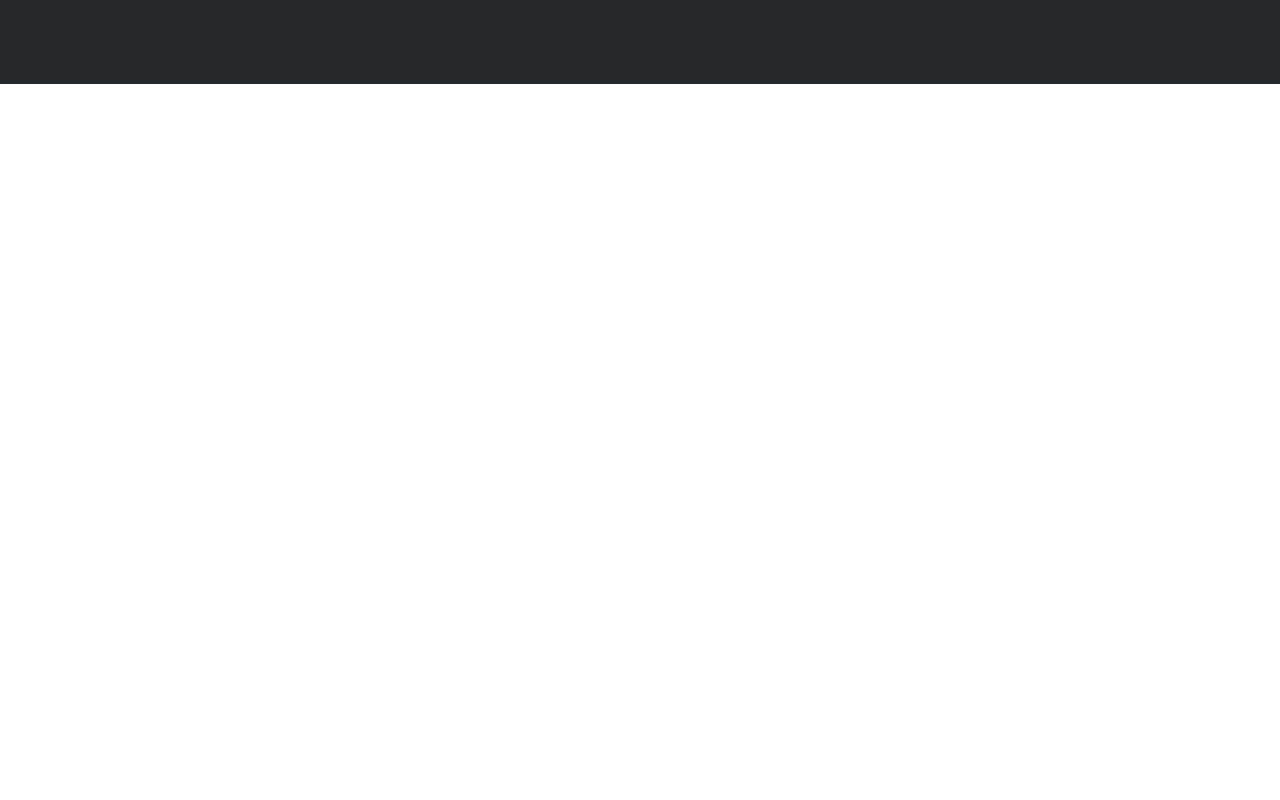
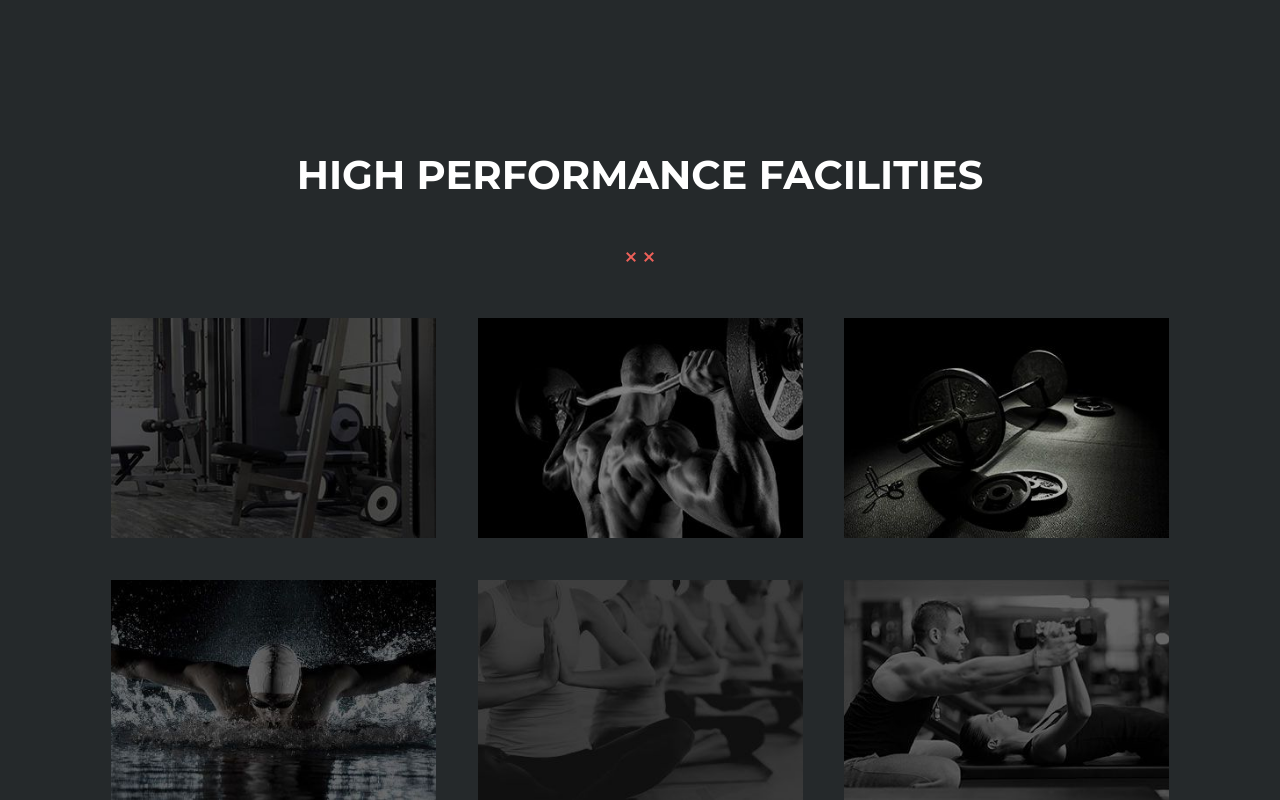
Before and after one commit to Lucaponz91/proj-html-vuejs, a Vue app: page / in a window 1280 px wide. Shown: the part 3484-4284 px from the top of the page. Before the commit the page ends 3568 px from the top, so only its background shows below. Built offline with nearby package versions, Linux system fonts and the light colour scheme.

Commit message:
add facilities_section

```diff
--- a/src/components/MainComponent.vue
+++ b/src/components/MainComponent.vue
@@ -5,6 +5,7 @@
     <SignupSection/>
     <ServicesSection/>
     <ResultsSection/>
+    <FacilitiesSection/>
 
   </div>
 </template>
@@ -14,7 +15,8 @@ import MissionSection from './sections/MissionSection.vue';
 import SignupSection from './sections/SignupSection.vue';
 import ServicesSection from './sections/ServicesSection.vue';
 import ResultsSection from './sections/ResultsSection.vue';
-export default { components: { MissionSection, SignupSection, ServicesSection, ResultsSection } };
+import FacilitiesSection from './sections/FacilitiesSection.vue';
+export default { components: { MissionSection, SignupSection, ServicesSection, ResultsSection, FacilitiesSection } };
 </script>
 
 <style lang="scss" scoped>
--- /dev/null
+++ b/src/components/sections/FacilitiesSection.vue
@@ -0,0 +1,75 @@
+<template>
+  <section class="facilities_section">
+    <div class="facilities_container">
+      <h1>HIGH PERFORMANCE FACILITIES</h1>
+      <div class="divider_container">
+        <img src="../../assets/images/divider-xx-red.png" alt="divider" />
+      </div>
+      <div class="img_container ">
+        <div class="bg-image hover zoom col-4 img-fluid">
+          <img src="../../assets/images/home-image1.jpg" class="" />
+        </div>
+
+        <div class="bg-image hover-zoom col-4 img-fluid">
+          <img src="../../assets/images/home-image2.jpg" class="" />
+        </div>
+
+        <div class="bg-image hover-zoom col-4 img-fluid">
+          <img src="../../assets/images/home-image3.jpg" class="" />
+        </div>
+
+        <div class="bg-image hover-zoom col-4 img-fluid">
+          <img src="../../assets/images/home-image4.jpg" class="" />
+        </div>
+
+        <div class="bg-image hover-zoom col-4 img-fluid">
+          <img src="../../assets/images/home-image54.jpg" class="" />
+        </div>
+
+        <div class="bg-image hover-zoom col-4 img-fluid">
+          <img src="../../assets/images/home-image6.jpg" class="" />
+        </div>
+      </div>
+    </div>
+  </section>
+</template>
+
+<script>
+export default {};
+</script>
+
+<style lang="scss" scoped>
+.facilities_section {
+  background-color: #25292b;
+  margin: auto;
+  .facilities_container{
+    width: 1100px;
+    margin: auto;
+    h1{
+        color: white;
+        font-weight: 700;
+    }
+  }
+}
+.divider_container{
+    margin-top: 45px;
+    margin-bottom: 50px;
+}
+.img_container {
+  display: flex;
+  justify-content: space-between;
+  flex-wrap: wrap;
+  margin: auto;
+  row-gap: 42px;
+  transition: transform 0.4s ease;
+  :hover{
+    transform: scale(1.05);
+    transition: transform 0.4s ease;
+    box-shadow: 0 4px 6px 0 rgba(22, 22, 26, 0.18);
+
+  }
+  img{
+    width: 325px;
+  }
+}
+</style>
--- a/src/components/sections/ResultsSection.vue
+++ b/src/components/sections/ResultsSection.vue
@@ -65,12 +65,16 @@ export default {
     }
 .results {
   background-color: #25292b;
-  padding-bottom: 250px;
+  padding-bottom: 230px;
   .results_container {
     width: 1100px;
     margin: auto;
     margin-top: 125px;
   }
+}
+.divider_container{
+    margin-top: 45px;
+    margin-bottom: 50px;
 }
 .card_results{
     padding: 15px;
```
